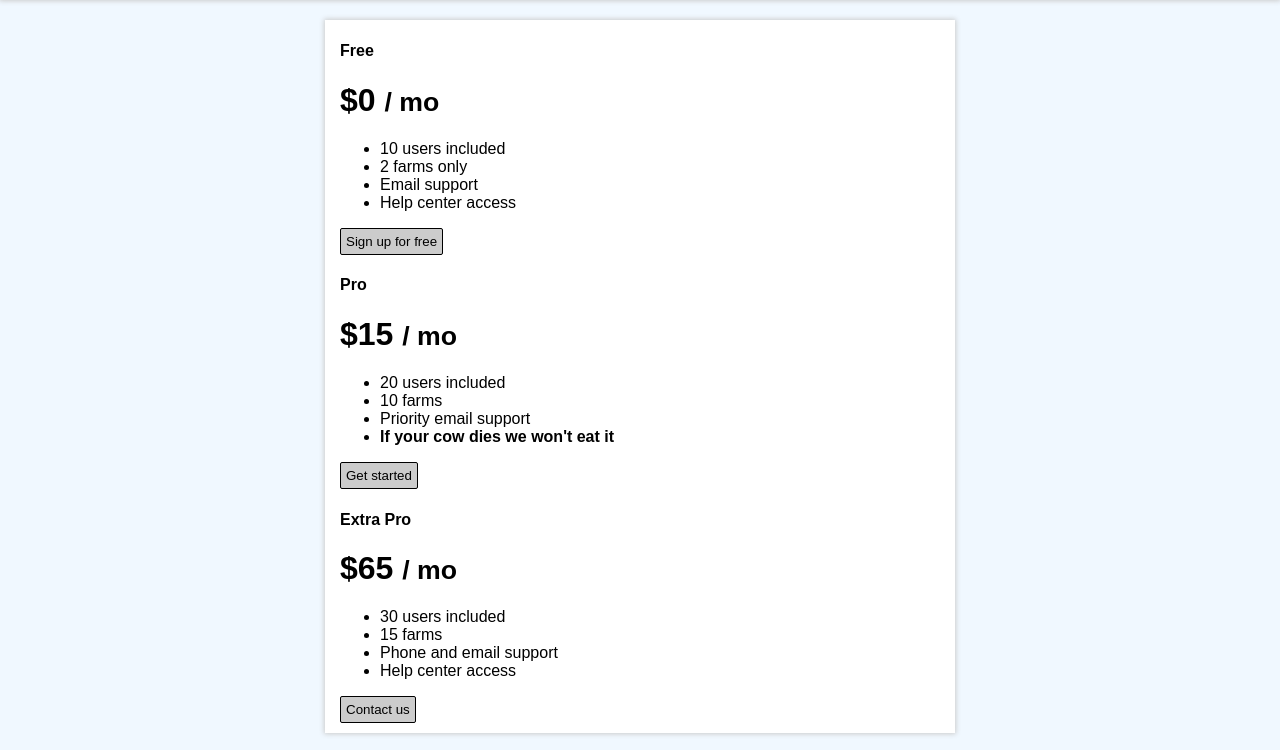
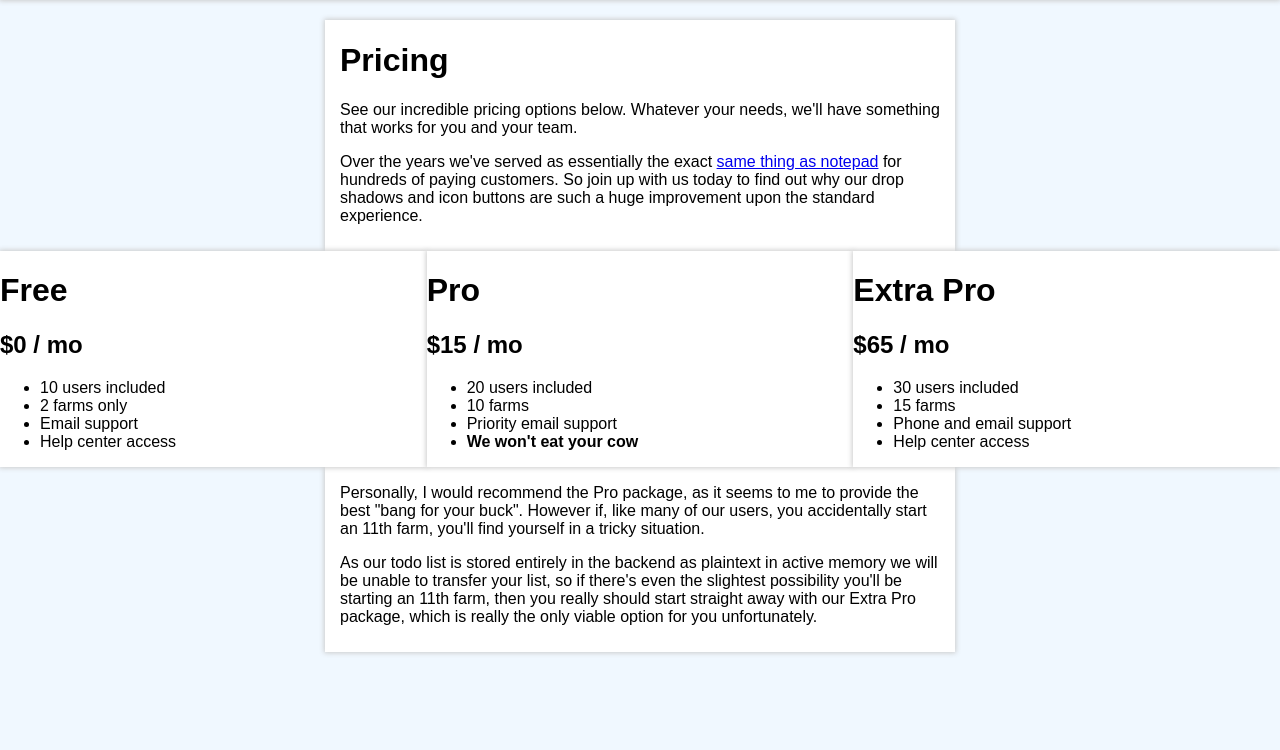
Before and after one commit to nick-hiebl/flask-todo-basic, a Flask app: page /pricing in a window 1280 px wide. Shown: the part 50-800 px from the top of the page. Run offline with Flask 2, Linux system fonts and the light colour scheme.

Commit message:
Added various pricing changes updating to custom CSS

```diff
--- a/templates/pricing.html
+++ b/templates/pricing.html
@@ -1,57 +1,74 @@
 {% extends 'layout.html' %}
 
 {% block body %}
+<style media="screen">
+    .navbar-pricing {
+        font-style: italic;
+    }
+</style>
 <div class="container shadow">
-    <div class="card-deck mb-3 text-center">
-        <div class="card mb-4 box-shadow">
-            <div class="card-header">
-                <h4 class="my-0 font-weight-normal">Free</h4>
+    <div class="centered">
+        <h1>Pricing</h1>
     </div>
-            <div class="card-body">
-                <h1 class="card-title pricing-card-title">$0 <small class="text-muted">/ mo</small></h1>
-                <ul class="list-unstyled mt-3 mb-4">
+    <p>
+        See our incredible pricing options below. Whatever your needs, we'll
+        have something that works for you and your team.
+    </p>
+    <p>
+        Over the years we've served as essentially the exact
+        <a href="https://www.lifehacker.com.au/2013/01/turn-any-browser-window-into-a-quick-edit-notepad/" target="_blank">
+            same thing as notepad</a>
+        for hundreds of paying customers. So join up with us today to find out
+        why our drop shadows and icon buttons are such a huge improvement upon
+        the standard experience.
+    </p>
+</div>
+<div class="virtual flex-parent">
+    <div class="flex-thing centered card shadow">
+        <h1>Free</h1>
+        <h2>$0 / mo</h2>
+        <ul class="left-align">
             <li>10 users included</li>
             <li>2 farms only</li>
             <li>Email support</li>
             <li>Help center access</li>
         </ul>
-                <button type="button" class="btn btn-lg btn-block btn-outline-primary">Sign up for free</button>
     </div>
-        </div>
-        <div class="card mb-4 box-shadow">
-            <div class="card-header">
-                <h4 class="my-0 font-weight-normal">Pro</h4>
-            </div>
-            <div class="card-body">
-                <h1 class="card-title pricing-card-title">$15 <small class="text-muted">/ mo</small></h1>
-                <ul class="list-unstyled mt-3 mb-4">
+    <div class="flex-thing centered card shadow">
+        <h1>Pro</h1>
+        <h2>$15 / mo</h2>
+        <ul class="left-align">
             <li>20 users included</li>
             <li>10 farms</li>
             <li>Priority email support</li>
             <li>
-                        <strong>
-                            If your cow dies we won't eat it
-                        </strong>
+                <strong>We won't eat your cow</strong>
             </li>
         </ul>
-                <button type="button" class="btn btn-lg btn-block btn-primary">Get started</button>
     </div>
-        </div>
-        <div class="card mb-4 box-shadow">
-            <div class="card-header">
-                <h4 class="my-0 font-weight-normal">Extra Pro</h4>
-            </div>
-            <div class="card-body">
-                <h1 class="card-title pricing-card-title">$65 <small class="text-muted">/ mo</small></h1>
-                <ul class="list-unstyled mt-3 mb-4">
+    <div class="flex-thing centered card shadow">
+        <h1>Extra Pro</h1>
+        <h2>$65 / mo</h2>
+        <ul class="left-align">
             <li>30 users included</li>
             <li>15 farms</li>
             <li>Phone and email support</li>
             <li>Help center access</li>
         </ul>
-                <button type="button" class="btn btn-lg btn-block btn-primary">Contact us</button>
     </div>
 </div>
-    </div>
+<div class="container shadow">
+    <p>
+        Personally, I would recommend the Pro package, as it seems to me to
+        provide the best "bang for your buck". However if, like many of our
+        users, you accidentally start an 11th farm, you'll find yourself in a
+        tricky situation.
+    </p><p>
+        As our todo list is stored entirely in the backend as
+        plaintext in active memory we will be unable to transfer your list, so
+        if there's even the slightest possibility you'll be starting an 11th
+        farm, then you really should start straight away with our Extra Pro
+        package, which is really the only viable option for you unfortunately.
+    </p>
 </div>
 {% endblock %}
```
Lines whose indentation alone changed are shown as unchanged.
